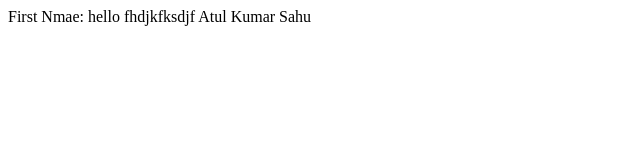
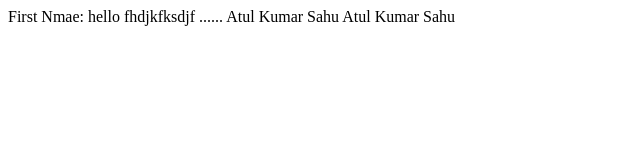
Before and after one commit to Atuloo/hello, a plain HTML site: page rj.html in a window 1280 px wide. Shown: the whole page, without its empty margins (0-640 px from the left). Drawn offline with Linux system fonts and the light colour scheme.

Commit message:
Atul Kumar

```diff
--- a/rj.html
+++ b/rj.html
@@ -4,7 +4,7 @@
 <body>
 <tr>
 <td>
-First Nmae: hello fhdjkfksdjf
+First Nmae: hello fhdjkfksdjf ...... Atul Kumar Sahu
 </td>
 <td>
 Atul Kumar Sahu
```
